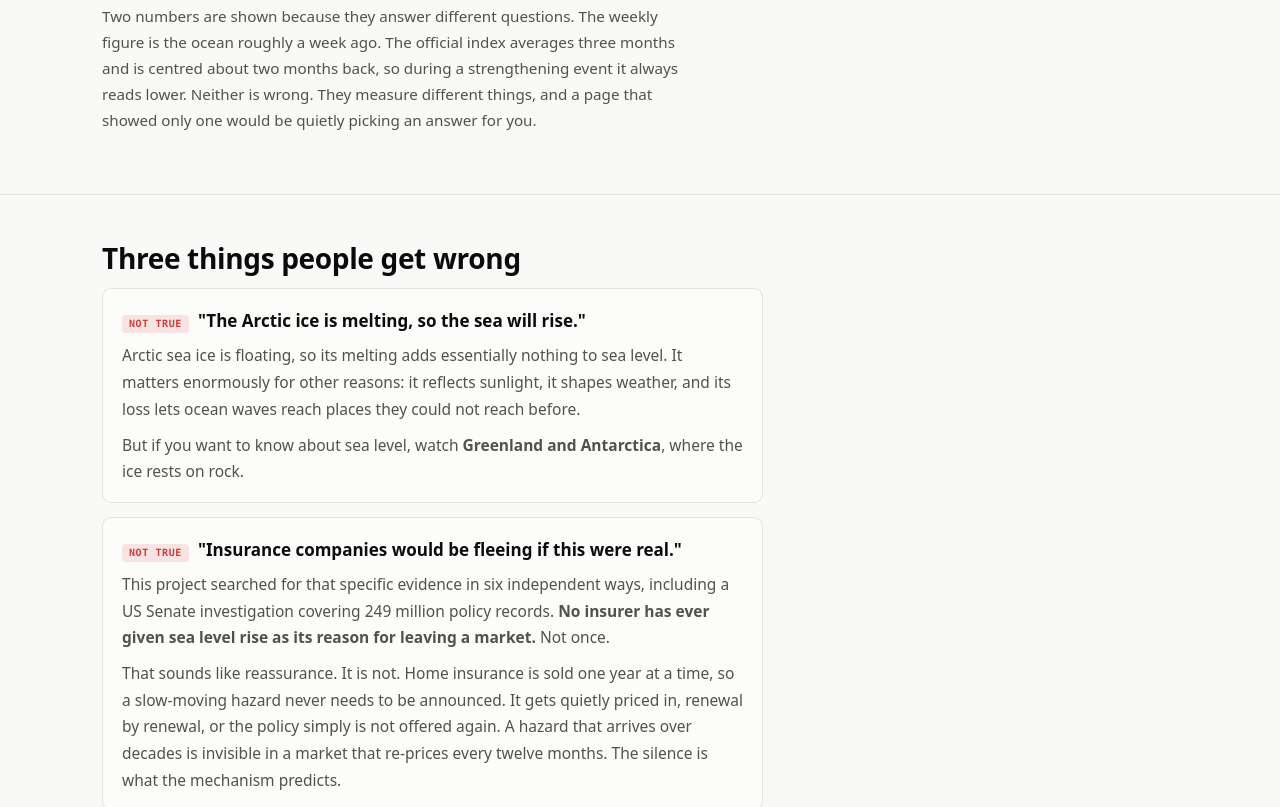
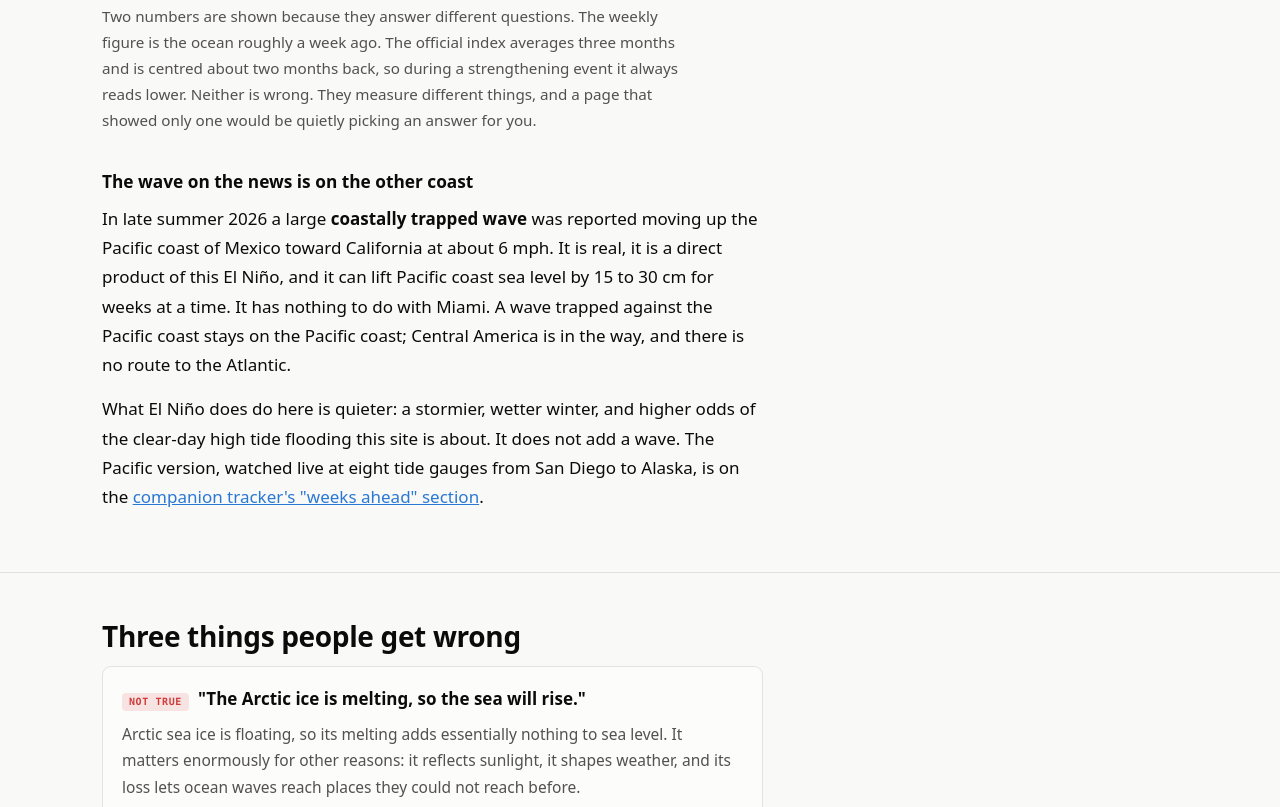
Before and after one commit to craigm26/SeaLevelRise, a plain HTML site: page learn.html in a window 1280 px wide. Shown: the part 4188-4995 px from the top of the page. Drawn offline with Linux system fonts and the light colour scheme; no server answers.

Commit message:
learn: the El Niño wave on the news is on the other coast
A large coastally trapped wave is moving up Mexico's Pacific coast toward
California (Amaya, 2026-09-01). It is real and it is this El Niño's doing,
and it cannot reach Miami: a wave trapped on the Pacific coast stays there.
Say so in the El Niño section, say what El Niño does do here (a stormier,
wetter winter and higher odds of clear-day flood days, no wave), and point
at the companion tracker's new weeks-ahead section where the Pacific
version is watched live at eight gauges.

Co-Authored-By: Claude Fable 5.1 <noreply@anthropic.com>
Claude-Session: https://claude.ai/code/session_01GifcwgqJYQzKHJdaW4jJ8H

```diff
--- a/learn.html
+++ b/learn.html
@@ -298,6 +298,19 @@ footer{padding:34px 0 60px;color:var(--ink-2);font-size:.9rem}
   index averages three months and is centred about two months back, so during a strengthening
   event it always reads lower. Neither is wrong. They measure different things, and a page that
   showed only one would be quietly picking an answer for you.</p>
+
+  <h3 class="read" style="margin-top:34px">The wave on the news is on the other coast</h3>
+  <div class="read">
+  <p>In late summer 2026 a large <b>coastally trapped wave</b> was reported moving up the
+  Pacific coast of Mexico toward California at about 6 mph. It is real, it is a direct product of
+  this El Niño, and it can lift Pacific coast sea level by 15 to 30 cm for weeks at a time. It has
+  nothing to do with Miami. A wave trapped against the Pacific coast stays on the Pacific coast;
+  Central America is in the way, and there is no route to the Atlantic.</p>
+  <p>What El Niño does do here is quieter: a stormier, wetter winter, and higher odds of the
+  clear-day high tide flooding this site is about. It does not add a wave. The Pacific version,
+  watched live at eight tide gauges from San Diego to Alaska, is on the
+  <a href="https://craigmerry.com/sealevels/#nearterm" target="_blank" rel="noopener">companion tracker's "weeks ahead" section</a>.</p>
+  </div>
 </div></section>
 
 <section><div class="wrap">
@@ -396,7 +409,7 @@ footer{padding:34px 0 60px;color:var(--ink-2);font-size:.9rem}
     <a class="card" href="/"><div class="t">The data and method →</div>
       <div class="d">Every number, its source, and a stated account of where the public record runs out. More technical.</div></a>
     <a class="card" href="https://craigmerry.com/sealevels/" target="_blank" rel="noopener"><div class="t">The global picture ↗</div>
-      <div class="d">This site is about one coastline. The companion Sea Levels tracker follows the whole ocean — live tide gauges, the satellite record, and the projections.</div></a>
+      <div class="d">This site is about one coastline. The companion Sea Levels tracker follows the whole ocean — live tide gauges, the El Niño wave moving up the Pacific coast, the satellite record, and the projections.</div></a>
   </div>
 </div></section>
 
```
